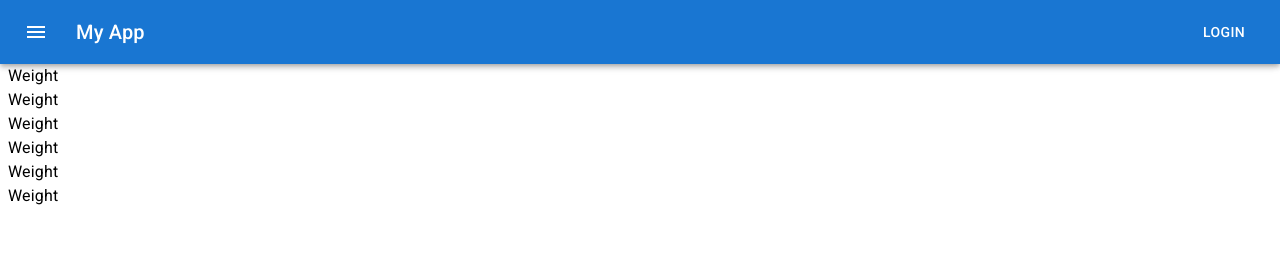
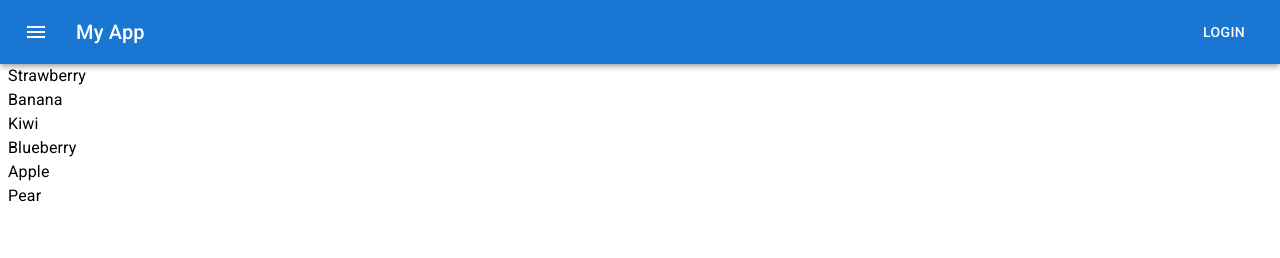
Before and after one commit to kennyjacobson/TrakPic, a React (Create React App) app: page /weight in a window 1280 px wide. Shown: the top 258 px of the page. Built offline with nearby package versions, Linux system fonts and the light colour scheme.

Commit message:
I like fruits

```diff
--- a/src/pages/Weight.js
+++ b/src/pages/Weight.js
@@ -4,12 +4,12 @@ import React from "react"
 const Weight = () => {
     return (
         <>
-            <Typography>Weight</Typography>
-            <Typography>Weight</Typography>
-            <Typography>Weight</Typography>
-            <Typography>Weight</Typography>
-            <Typography>Weight</Typography>
-            <Typography>Weight</Typography>
+            <Typography>Strawberry</Typography>
+            <Typography>Banana</Typography>
+            <Typography>Kiwi</Typography>
+            <Typography>Blueberry</Typography>
+            <Typography>Apple</Typography>
+            <Typography>Pear</Typography>
         </>
 
 
```
